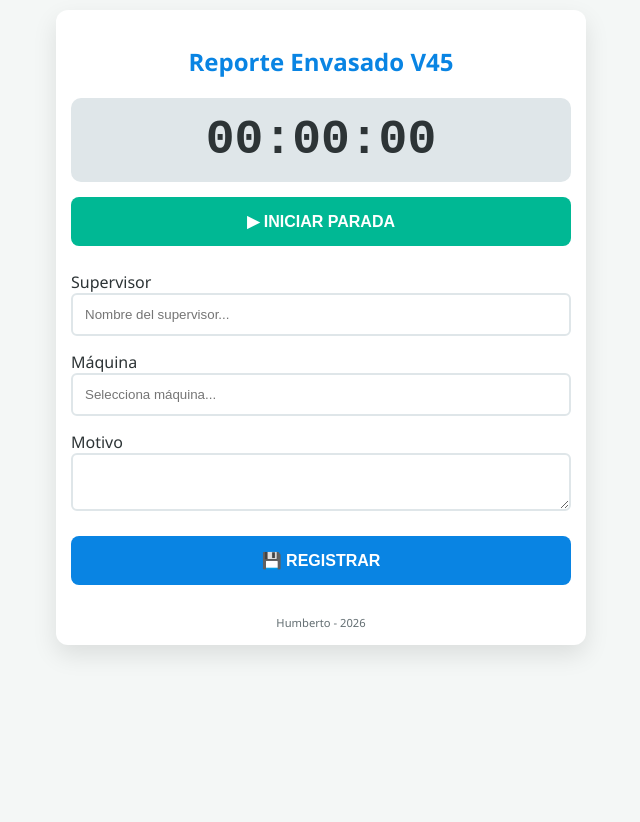
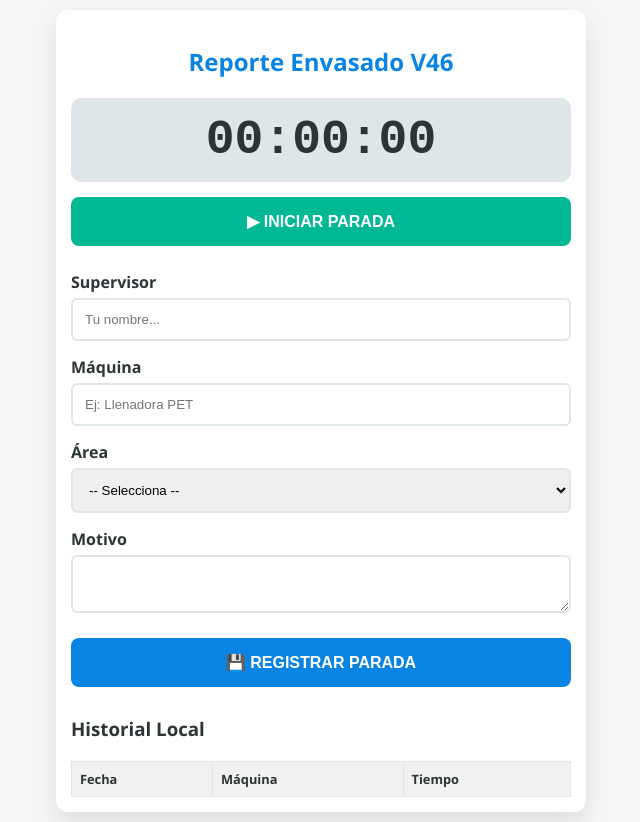
Before and after one commit to hrafaelventura-cloud/Reporte-Envasado, a plain HTML site: page index.html in a window 1280 px wide. Shown: the whole page, without its empty margins (319-959 px from the left). Before the commit the page ends 800 px from the top, so only its background shows below. Drawn offline with Linux system fonts and the light colour scheme.

Commit message:
Update index.html

```diff
--- a/index.html
+++ b/index.html
@@ -8,40 +8,49 @@
     <meta name="mobile-web-app-capable" content="yes">
     <title>Reporte Envasado</title>
 
-    <!-- Manifest Interno Mejorado -->
-    <link rel="manifest" href='data:application/manifest+json,{"name":"Reporte Envasado","short_name":"Reporte","start_url":"/Reporte-Envasado/index.html","display":"standalone","background_color":"#f4f7f6","theme_color":"#0984e3","icons":[{"src":"https://cdn-icons-png.flaticon.com/512/4345/4345573.png","sizes":"512x512","type":"image/png"}]}'>
+    <!-- Manifest Interno para Pantalla Completa -->
+    <link rel="manifest" href='data:application/manifest+json,{"name":"Reporte Envasado","short_name":"Reporte","start_url":"index.html","display":"standalone","background_color":"#f4f7f6","theme_color":"#0984e3","icons":[{"src":"https://cdn-icons-png.flaticon.com/512/4345/4345573.png","sizes":"512x512","type":"image/png"}]}'>
 
     <style>
-        :root { --bg: #f4f7f6; --card: #ffffff; --text: #2d3436; --primary: #0984e3; --stop: #d63031; --start: #00b894; --accent: #636e72; --border: #dfe6e9; }
-        body.dark-mode { --bg: #121212; --card: #1e1e1e; --text: #e0e0e0; --border: #333333; }
+        :root { --bg: #f4f7f6; --card: #ffffff; --text: #2d3436; --primary: #0984e3; --stop: #d63031; --start: #00b894; --border: #dfe6e9; }
         body { font-family: 'Segoe UI', sans-serif; background: var(--bg); color: var(--text); margin: 0; padding: 10px; }
         .container { max-width: 500px; margin: auto; background: var(--card); padding: 15px; border-radius: 12px; box-shadow: 0 10px 25px rgba(0,0,0,0.1); }
-        .timer-display { background: var(--border); font-size: 3rem; font-family: monospace; font-weight: bold; text-align: center; padding: 15px; border-radius: 10px; margin-bottom: 15px; }
+        .timer-display { background: #dfe6e9; font-size: 3rem; font-family: monospace; font-weight: bold; text-align: center; padding: 15px; border-radius: 10px; margin-bottom: 15px; }
         .btn-main { width: 100%; padding: 15px; border: none; border-radius: 8px; font-size: 1rem; font-weight: bold; color: white; cursor: pointer; margin-bottom: 10px; }
         .btn-iniciar { background: var(--start); }
         .btn-detener { background: var(--stop); }
         .form-group { margin-top: 15px; }
-        input, select, textarea { width: 100%; padding: 12px; border: 2px solid var(--border); border-radius: 6px; box-sizing: border-box; background: var(--card); color: var(--text); }
-        .footer-credit { text-align: center; font-size: 0.7rem; color: var(--accent); margin-top: 20px; }
+        label { font-weight: bold; display: block; margin-bottom: 5px; }
+        input, select, textarea { width: 100%; padding: 12px; border: 2px solid var(--border); border-radius: 6px; box-sizing: border-box; }
+        table { width: 100%; margin-top: 20px; border-collapse: collapse; font-size: 0.8rem; }
+        th, td { border: 1px solid var(--border); padding: 8px; text-align: left; }
+        th { background: #f1f1f1; }
     </style>
 </head>
 <body>
 <div class="container">
-    <h2 style="text-align: center; color: var(--primary);">Reporte Envasado V45</h2>
+    <h2 style="text-align: center; color: var(--primary);">Reporte Envasado V46</h2>
     <div class="timer-display" id="reloj">00:00:00</div>
     <button id="btnControl" class="btn-main btn-iniciar" onclick="controlarCronometro()">▶ INICIAR PARADA</button>
 
     <div class="form-group">
         <label>Supervisor</label>
-        <input type="text" id="supervisor" placeholder="Nombre del supervisor...">
+        <input type="text" id="supervisor" placeholder="Tu nombre...">
     </div>
 
     <div class="form-group">
         <label>Máquina</label>
-        <input type="text" id="maquina" list="lista-maquinas" placeholder="Selecciona máquina...">
-        <datalist id="lista-maquinas">
-            <option value="Llenadora PET 1"><option value="Llenadora PET 2"><option value="Etiquetadora Vidrio"><option value="Codificador"><option value="Kister">
-        </datalist>
+        <input type="text" id="maquina" placeholder="Ej: Llenadora PET">
+    </div>
+
+    <div class="form-group">
+        <label>Área</label>
+        <select id="area">
+            <option value="">-- Selecciona --</option>
+            <option value="Envasado Vidrio">Envasado Vidrio</option>
+            <option value="Envasado PET">Envasado PET</option>
+            <option value="Soplado">Soplado</option>
+        </select>
     </div>
 
     <div class="form-group">
@@ -49,14 +58,23 @@
         <textarea id="motivo" rows="2"></textarea>
     </div>
 
-    <button class="btn-main" style="background: var(--primary); margin-top: 20px;" onclick="alert('Datos guardados localmente')">💾 REGISTRAR</button>
-    <div class="footer-credit">Humberto - 2026</div>
+    <button class="btn-main" style="background: var(--primary); margin-top: 20px;" onclick="registrarParada()">💾 REGISTRAR PARADA</button>
+
+    <div id="historial">
+        <h3>Historial Local</h3>
+        <table id="tablaRegistros">
+            <thead>
+                <tr><th>Fecha</th><th>Máquina</th><th>Tiempo</th></tr>
+            </thead>
+            <tbody></tbody>
+        </table>
+    </div>
 </div>
 
 <script>
     let tiempoInicio, tiempoTranscurrido = 0, intervalo, enEjecucion = false;
 
-    // Registrar Service Worker "Dummy" para activar instalación
+    // Activar instalación
     if ('serviceWorker' in navigator) {
         window.addEventListener('load', () => {
             navigator.serviceWorker.register('data:text/javascript;base64,' + btoa("self.addEventListener('fetch', (e) => {});"));
@@ -72,11 +90,11 @@
                 tiempoTranscurrido = Date.now() - tiempoInicio;
                 document.getElementById("reloj").innerText = formatearTiempo(tiempoTranscurrido);
             }, 100);
-            btn.innerText = "⏹ DETENER"; btn.className = "btn-main btn-detener";
+            btn.innerText = "⏹ DETENER PARADA"; btn.className = "btn-main btn-detener";
         } else {
             enEjecucion = false;
             clearInterval(intervalo);
-            btn.innerText = "▶ INICIAR"; btn.className = "btn-main btn-iniciar";
+            btn.innerText = "▶ INICIAR PARADA"; btn.className = "btn-main btn-iniciar";
         }
     }
 
@@ -84,6 +102,18 @@
         let s = Math.floor(ms/1000), m = Math.floor(s/60), h = Math.floor(m/60);
         return [h, m%60, s%60].map(v => v.toString().padStart(2, '0')).join(':');
     }
+
+    function registrarParada() {
+        const registro = {
+            fecha: new Date().toLocaleDateString(),
+            maquina: document.getElementById("maquina").value,
+            tiempo: document.getElementById("reloj").innerText
+        };
+        const tbody = document.querySelector("#tablaRegistros tbody");
+        const fila = `<tr><td>${registro.fecha}</td><td>${registro.maquina}</td><td>${registro.tiempo}</td></tr>`;
+        tbody.innerHTML += fila;
+        alert("Parada registrada en el historial local.");
+    }
 </script>
 </body>
 </html>
```
